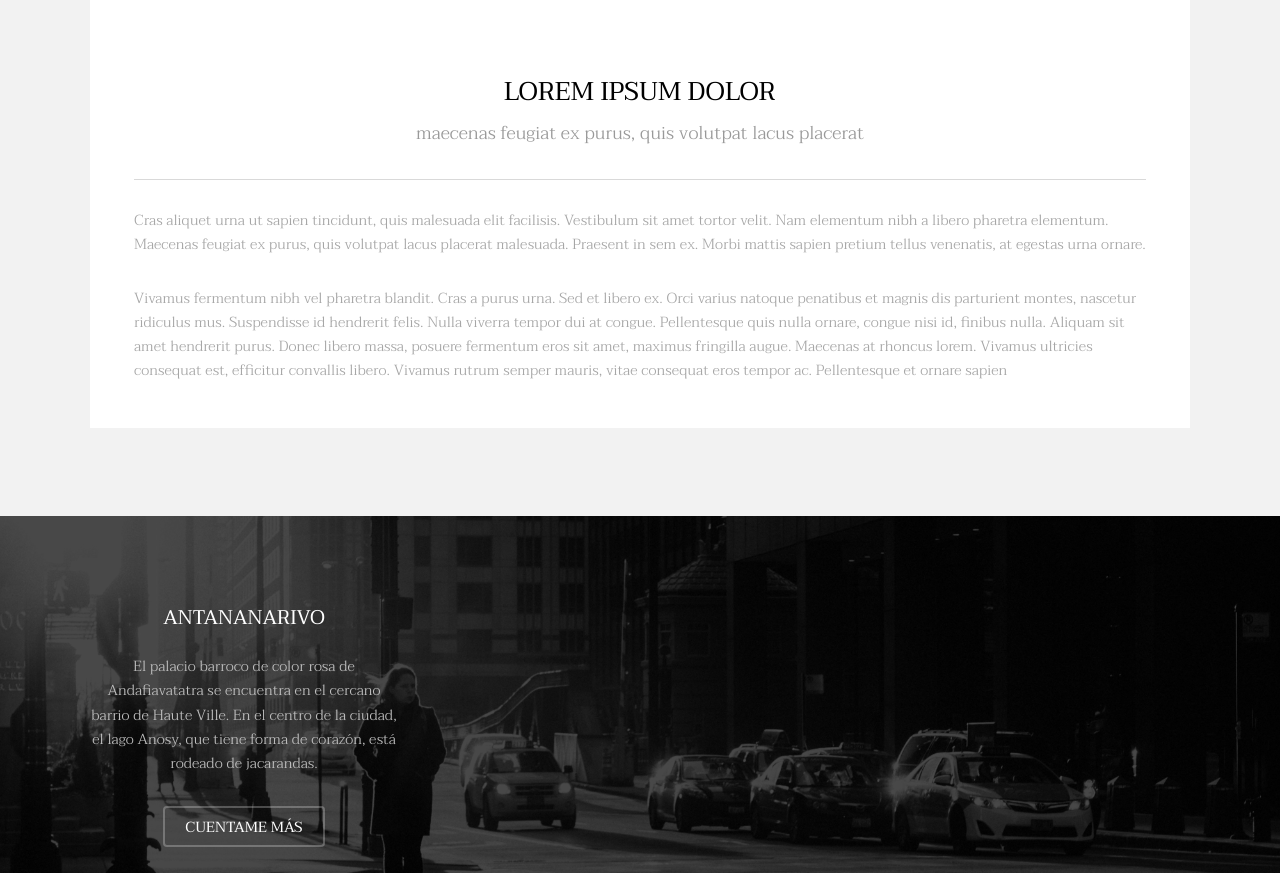
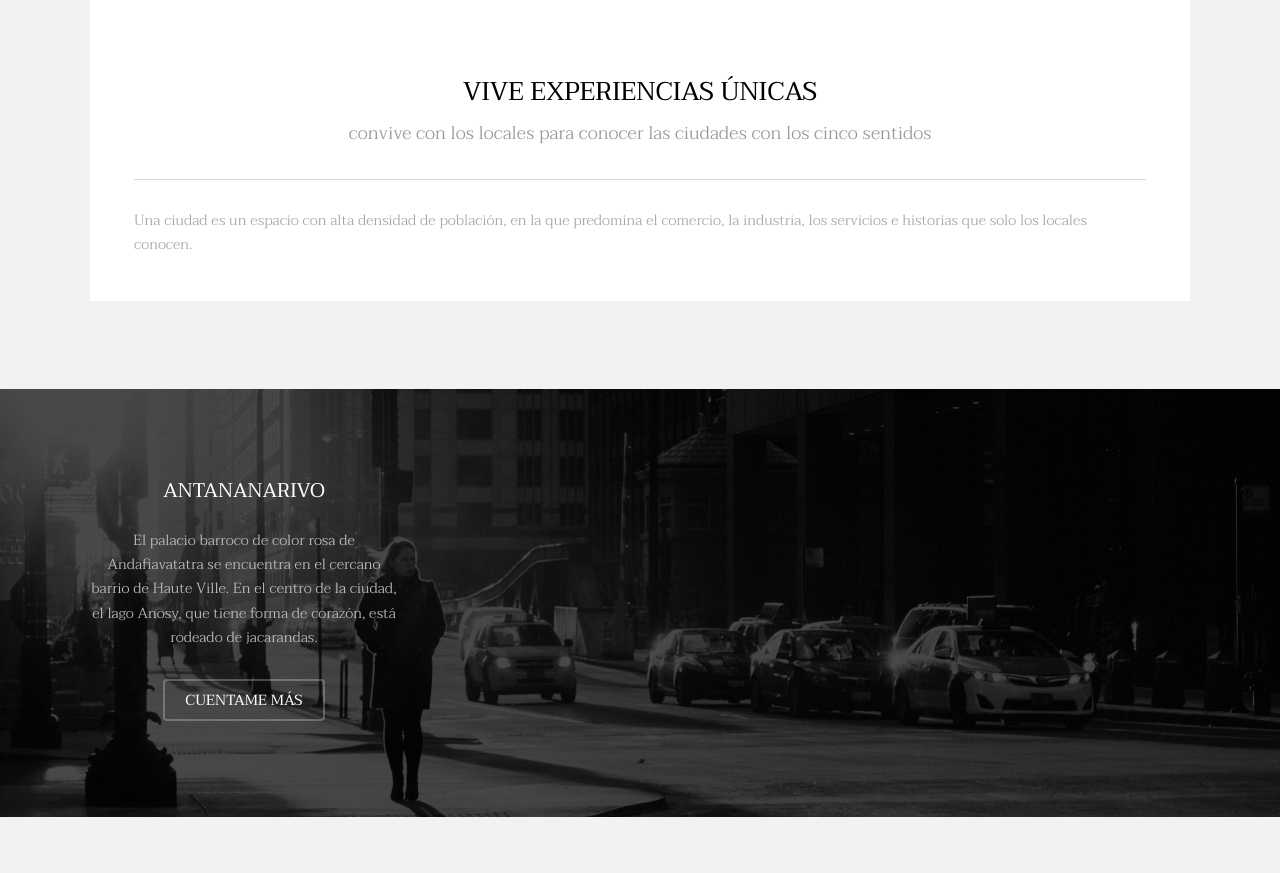
Before and after one commit to pacasne/REP_04_METROPOLITA, a plain HTML site: page index.html in a window 1280 px wide. Shown: the part 1216-2089 px from the top of the page. Drawn offline with Linux system fonts and the light colour scheme.

Commit message:
todos los textos que faltan por PEDRO

```diff
--- a/index.html
+++ b/index.html
@@ -54,21 +54,12 @@
 					</div>
 					<div class="content">
 						<header class="align-center">
-							<h2>Lorem ipsum dolor</h2>
-							<p>maecenas feugiat ex purus, quis volutpat lacus placerat</p>
+							<h2>Vive experiencias únicas</h2>
+							<p>convive con los locales para conocer las ciudades con los cinco sentidos</p>
 						</header>
 						<hr />
-						<p> Cras aliquet urna ut sapien tincidunt, quis malesuada elit facilisis. Vestibulum sit amet
-							tortor velit. Nam elementum nibh a libero pharetra elementum. Maecenas feugiat ex purus,
-							quis volutpat lacus placerat malesuada. Praesent in sem ex. Morbi mattis sapien pretium
-							tellus venenatis, at egestas urna ornare.</p>
-						<p>Vivamus fermentum nibh vel pharetra blandit. Cras a purus urna. Sed et libero ex. Orci varius
-							natoque penatibus et magnis dis parturient montes, nascetur ridiculus mus. Suspendisse id
-							hendrerit felis. Nulla viverra tempor dui at congue. Pellentesque quis nulla ornare, congue
-							nisi id, finibus nulla. Aliquam sit amet hendrerit purus. Donec libero massa, posuere
-							fermentum eros sit amet, maximus fringilla augue. Maecenas at rhoncus lorem. Vivamus
-							ultricies consequat est, efficitur convallis libero. Vivamus rutrum semper mauris, vitae
-							consequat eros tempor ac. Pellentesque et ornare sapien</p>
+						<p> Una ciudad es un espacio con alta densidad de población, en la que predomina el comercio, la industria, los servicios e historias que solo los locales conocen.</p>
+
 					</div>
 				</div>
 			</div>
```
